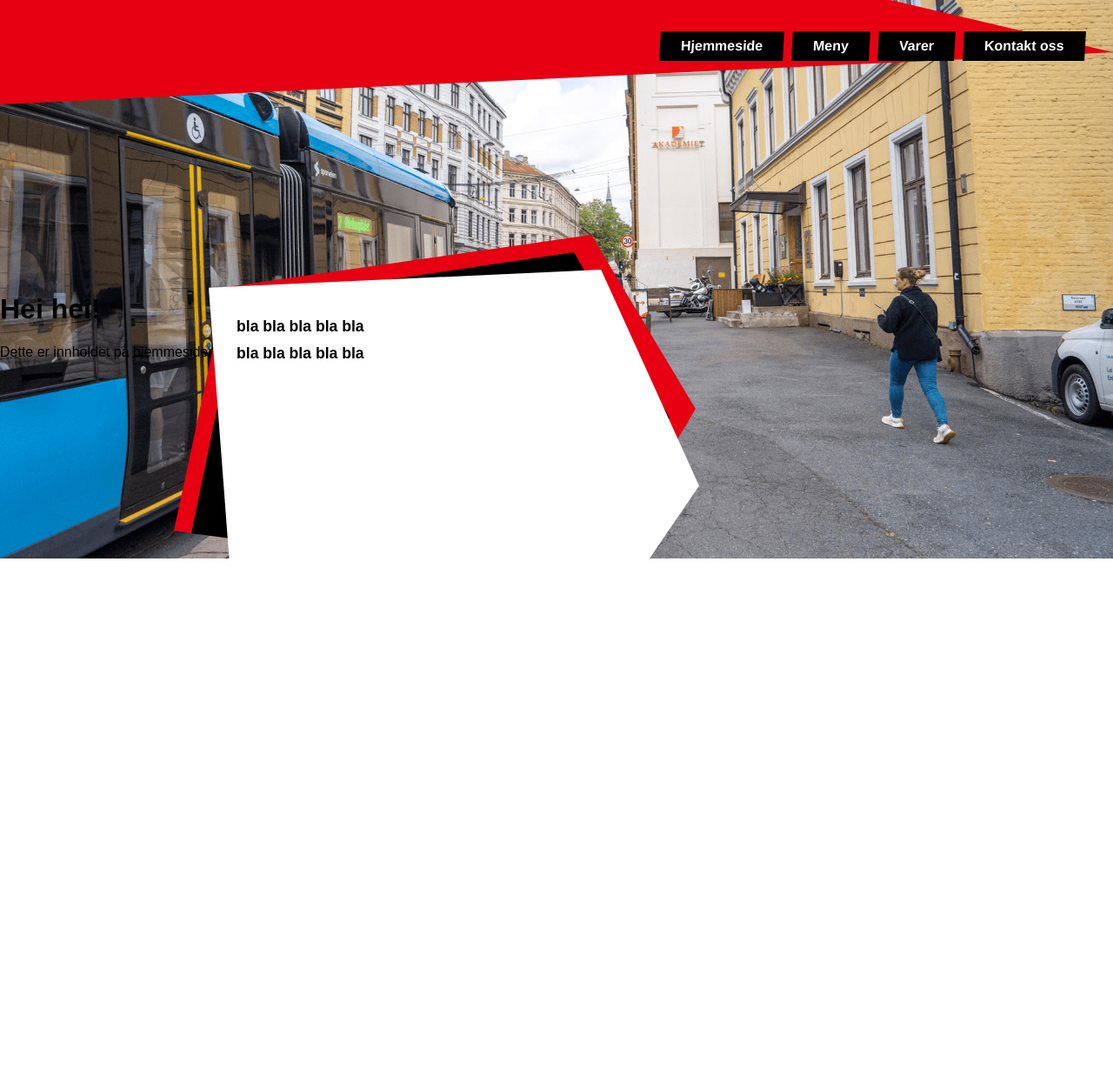
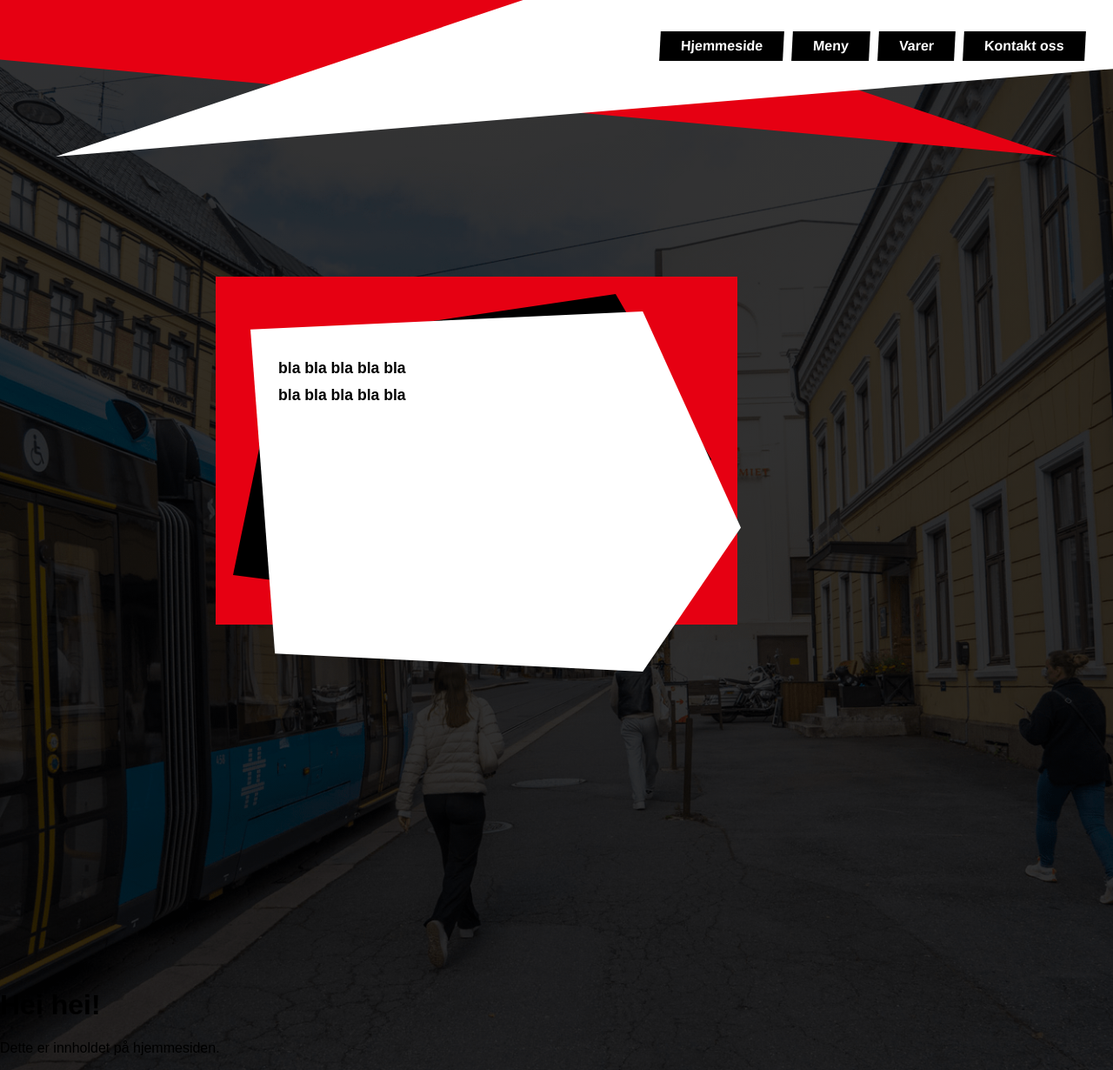
Before and after one commit to 24caratgoldenlabububobatea/kant, a Flask app: page / in a window 1280 px wide. Shown: the whole page at 87% size. Before the commit the page ends 642 px from the top, so only its background shows below. Run offline with Flask 3, Linux system fonts and the light colour scheme.

Commit message:
i changed the bilder derectory location and that fixed all the problms i had... i got kinda stressed out but i'm happy everything is working now! I'll try to do some of the work here on windows. i hope it goes well

```diff
--- a/static/css/css.css
+++ b/static/css/css.css
@@ -1,7 +1,10 @@
+/* GENERAL */
 body {
-  background: url('../bilder/akademiet1.png') center/cover no-repeat;
+    background: linear-gradient(rgba(0, 0, 0, 0.8), rgba(0, 0, 0, 0.8)),
+                url("../bilder/akademiet.png") center center / cover no-repeat;
+    min-height: 100vh;
+    margin: 0;
     font-family: 'Poppins', sans-serif;
-  margin: 0;
     overflow-x: hidden;
 }
 
@@ -13,8 +16,18 @@ body {
 
 .red-bg {
     background: #E60012;
-  clip-path: polygon(0 0, 80% 0, 100% 50%, 0 100%);
-  height: 100%;
+    clip-path: polygon(0 0, 53% 0, 95% 50%, 0 19%);
+    height: 300%;
+    width: 100%;
+    position: absolute;
+    top: 0;
+    left: 0;
+}
+
+.white-bg {
+    background: #ffffff;
+    clip-path: polygon(100% 0, 47% 0, 5% 50%, 100% 22%);
+    height: 300%;
     width: 100%;
     position: absolute;
     top: 0;
@@ -38,18 +51,25 @@ body {
     transform: skew(-3deg);
 }
 
-/* CONTENT SHAPES */
+/* SHAPES */
 .content {
     position: relative;
     margin-top: 100px;
     padding: 3rem;
 }
 
+.shapes {
+    position: relative;
+    height: 100vh;
+    width: 100%;
+    overflow: hidden;
+}
+
 .shape {
     position: absolute;
-  clip-path: polygon(0 10%, 70% 0, 100% 60%, 80% 100%, 10% 90%);
 }
 
+/* Red base shape */
 .shape.red {
     background: #E60012;
     width: 600px;
@@ -57,9 +77,9 @@ body {
     left: 200px;
     top: 50px;
     z-index: 1;
-   clip-path: polygon(10% 15%, 80% 0, 100% 50%, 80% 100%, 0 85%);
 }
 
+/* Black middle shape */
 .shape.black {
     background: #000;
     width: 550px;
@@ -70,6 +90,7 @@ body {
     clip-path: polygon(10% 15%, 80% 0, 100% 50%, 80% 100%, 0 85%);
 }
 
+/* White front shape */
 .shape.white {
     background: #fff;
     width: 500px;
--- a/templates/base.html
+++ b/templates/base.html
@@ -35,5 +35,6 @@
         </section>
     </div>
     {% block body %}{% endblock %}
+
 </body>
 </html>
```
Also changed, not shown: static/bilder/akademiet.png (renamed from static/css/bilder/akademiet1.png). Lines whose indentation alone changed are shown as unchanged.
